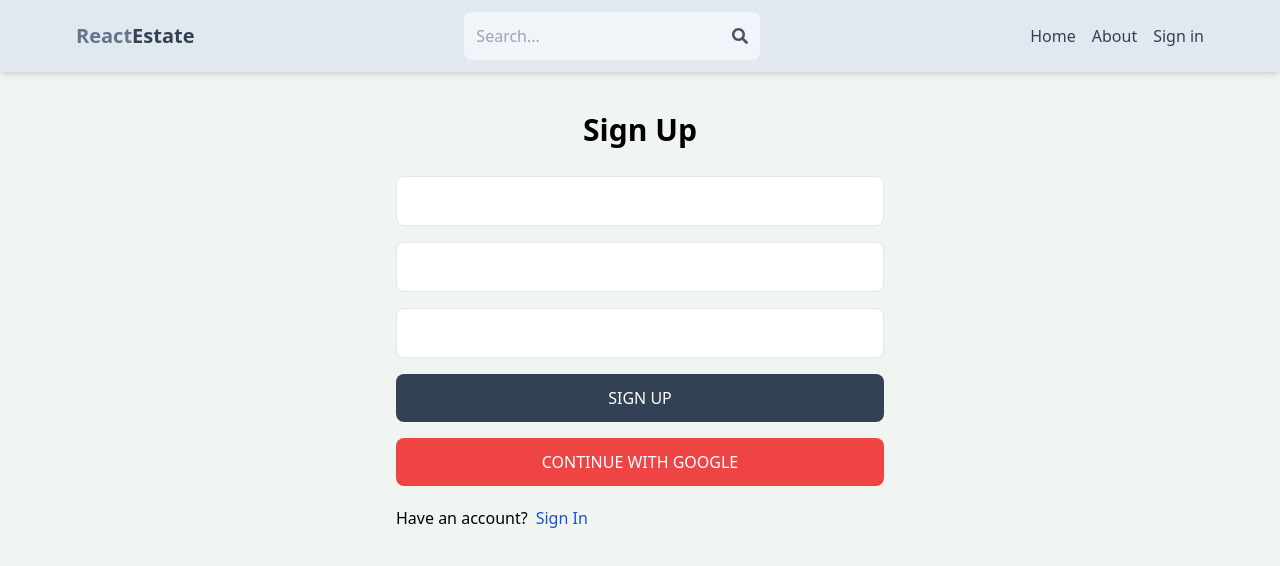
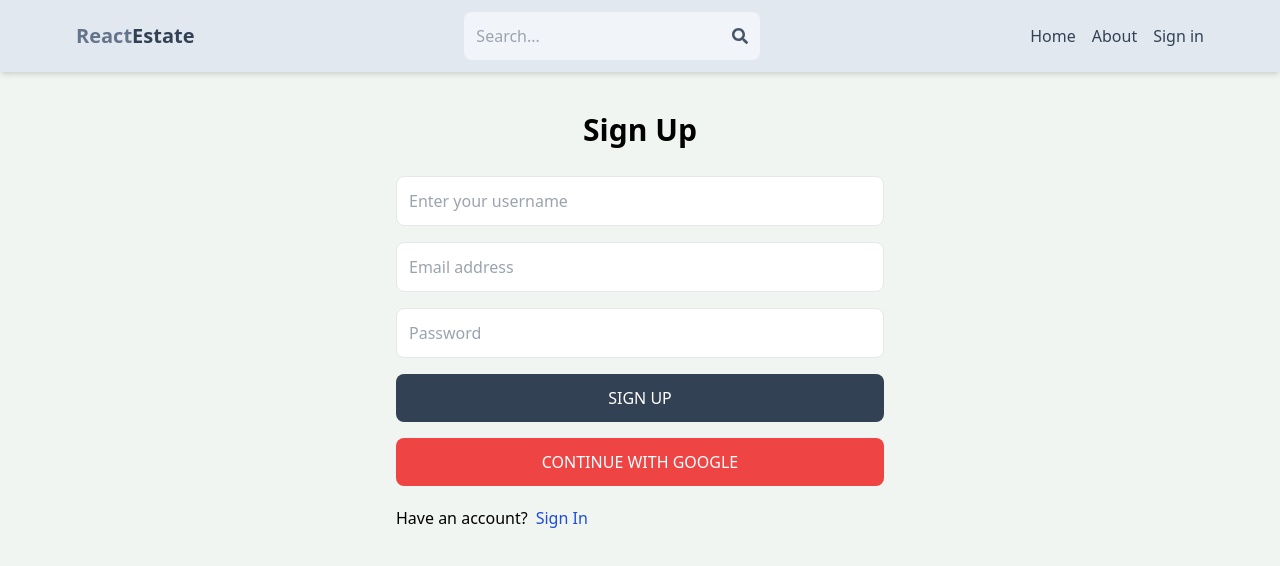
Before and after one commit to Rahul4dev/mern-estate, a React (Vite) app in the folder client/: page /sign-up in a window 1280 px wide. Shown: the top 566 px of the page. Built offline with nearby package versions, Linux system fonts and the light colour scheme; no server answers.

Commit message:
Some corrections in Frontend

```diff
--- a/client/src/pages/Profile.jsx
+++ b/client/src/pages/Profile.jsx
@@ -274,11 +274,7 @@ const Profile = () => {
             {showListingsError}
           </p>
         )}
-        {userListing.length === 0 && (
-          <p className=" text-red-600 font-normal  self-center text-[17px] mt-2">
-            You do not have any listing. May be create some!
-          </p>
-        )}
+
         {userListing && userListing.length > 0 && (
           <>
             <h1 className="font-semibold text-[2rem] self-center">
--- a/client/src/pages/SignIn.jsx
+++ b/client/src/pages/SignIn.jsx
@@ -49,14 +49,14 @@ const SignIn = () => {
         <input
           type="email"
           className="border p-3 rounded-lg"
-          placeholder=""
+          placeholder="Enter your email address"
           id="email"
           onChange={handleChange}
         />
         <input
           type="password"
           className="border p-3 rounded-lg"
-          placeholder=""
+          placeholder="Password"
           id="password"
           onChange={handleChange}
         />
--- a/client/src/pages/SignUp.jsx
+++ b/client/src/pages/SignUp.jsx
@@ -46,21 +46,21 @@ const SignUp = () => {
         <input
           type="text"
           className="border p-3 rounded-lg"
-          placeholder=""
+          placeholder="Enter your username"
           id="username"
           onChange={handleChange}
         />
         <input
           type="email"
           className="border p-3 rounded-lg"
-          placeholder=""
+          placeholder="Email address"
           id="email"
           onChange={handleChange}
         />
         <input
           type="password"
           className="border p-3 rounded-lg"
-          placeholder=""
+          placeholder="Password"
           id="password"
           onChange={handleChange}
         />
--- a/client/src/pages/UpdateListing.jsx
+++ b/client/src/pages/UpdateListing.jsx
@@ -168,7 +168,7 @@ const UpdateListing = () => {
       if (data.success === false) {
         setError(data.message);
       }
-      navigate(`/listing/${data._id}`);
+      navigate(`/listing/${data.updatedListing._id}`);
     } catch (error) {
       setError(error.message);
       setLoading(false);
```
